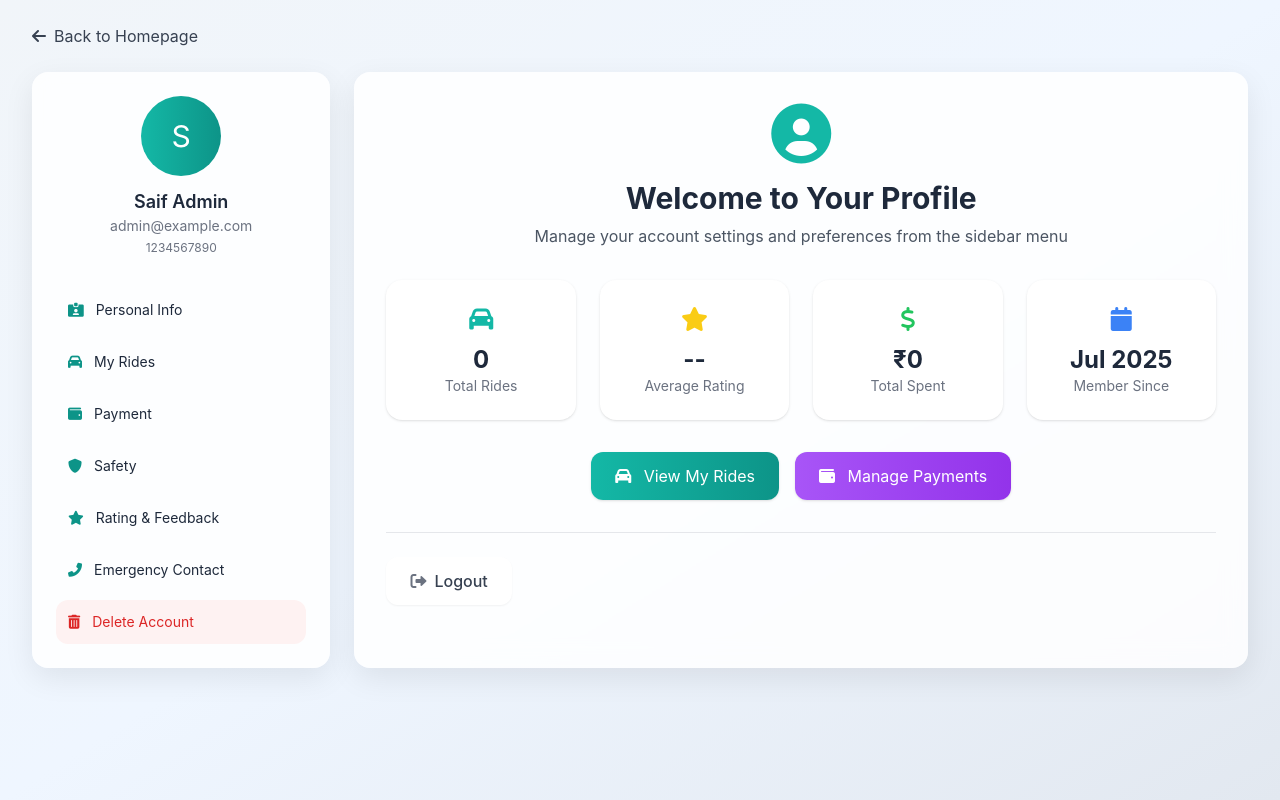
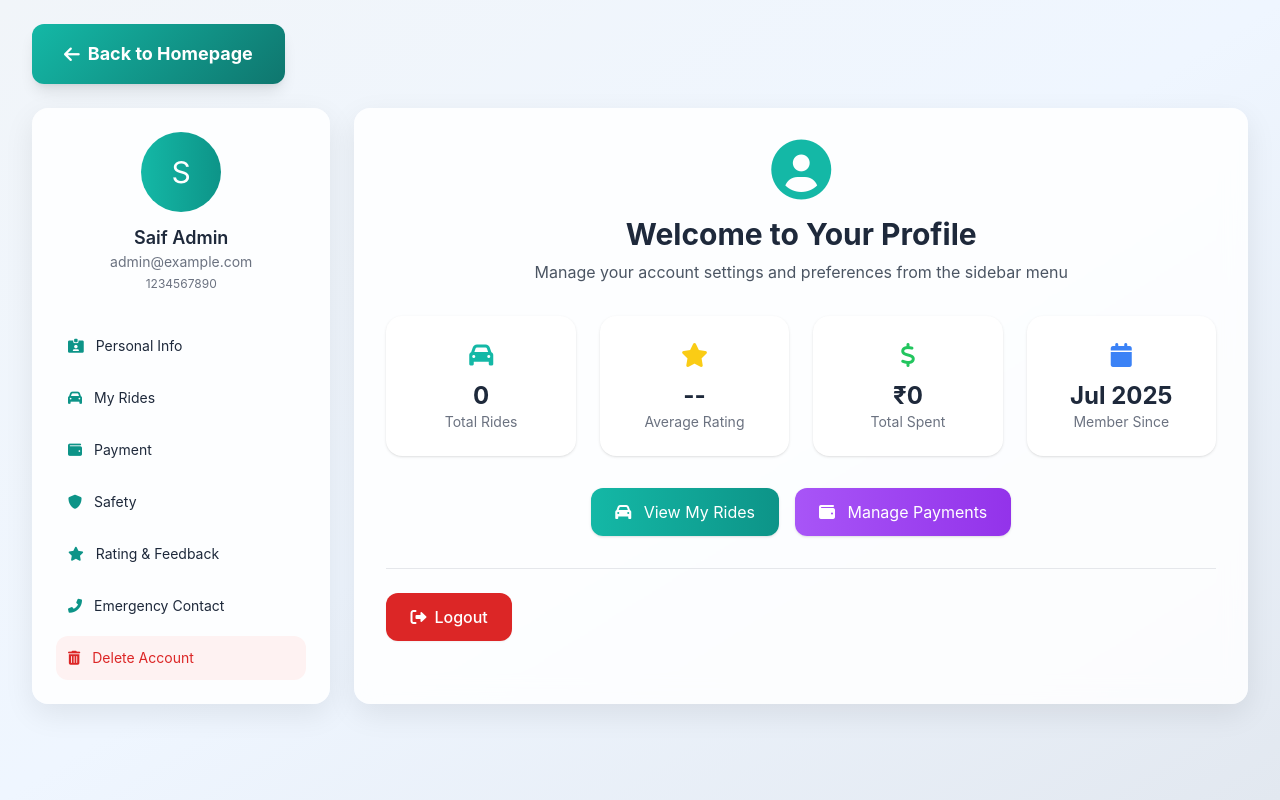
Before and after one commit to saifpatel9/DropMe, a Django app: page /passenger/profile/ in a window 1280 px wide. Run offline with Django 5.2, Linux system fonts and the light colour scheme; a user stored in the database is signed in; data comes from the database, SQL or seed files in the repository; some libraries are stand-ins or nearby versions.

Commit message:
`Added CSS styles for save button and updated logout button styles`

```diff
--- a/passenger/templates/passenger/profile_page.html
+++ b/passenger/templates/passenger/profile_page.html
@@ -29,6 +29,16 @@
         .nav-link:hover {
             transform: translateX(4px);
         }
+
+        .save-btn {
+            transition: all 0.3s ease;
+            background: linear-gradient(135deg, #14b8a6, #0f766e);
+        }
+
+        .save-btn:hover {
+            transform: translateY(-2px);
+            box-shadow: 0 8px 20px rgba(20, 184, 166, 0.4);
+        }
     </style>
 </head>
 
@@ -38,7 +48,7 @@
 
     <!-- Top Header -->
     <div class="flex items-center justify-between mb-6">
-        <a href="{% url 'homepage' %}" class="text-gray-700 text-sm sm:text-base flex items-center gap-2">
+        <a href="{% url 'homepage' %}" class="save-btn btn text-white font-bold py-4 px-8 rounded-xl shadow-lg hover:shadow-xl focus:outline-none focus:ring-4 focus:ring-teal-300 flex items-center justify-center text-lg gap-2">
             <i class="fas fa-arrow-left"></i>
             <span class="hidden sm:inline">Back to Homepage</span>
         </a>
@@ -203,8 +213,8 @@
                 <form method="post" action="{% url 'logout' %}">
                     {% csrf_token %}
                     <button type="submit"
-                            class="w-full sm:w-auto px-6 py-3 rounded-xl bg-white text-gray-700 border border-gray-300 shadow-sm hover:shadow-md hover:bg-gray-50 transition flex items-center justify-center gap-2">
-                        <i class="fas fa-sign-out-alt text-gray-500"></i>
+                            class="w-full sm:w-auto px-6 py-3 rounded-xl bg-red-600 text-white border border-red-600 shadow-sm hover:shadow-md hover:bg-red-700 active:bg-red-800 transition flex items-center justify-center gap-2">
+                        <i class="fas fa-sign-out-alt text-white"></i>
                         <span class="font-medium">Logout</span>
                     </button>
                 </form>
```
